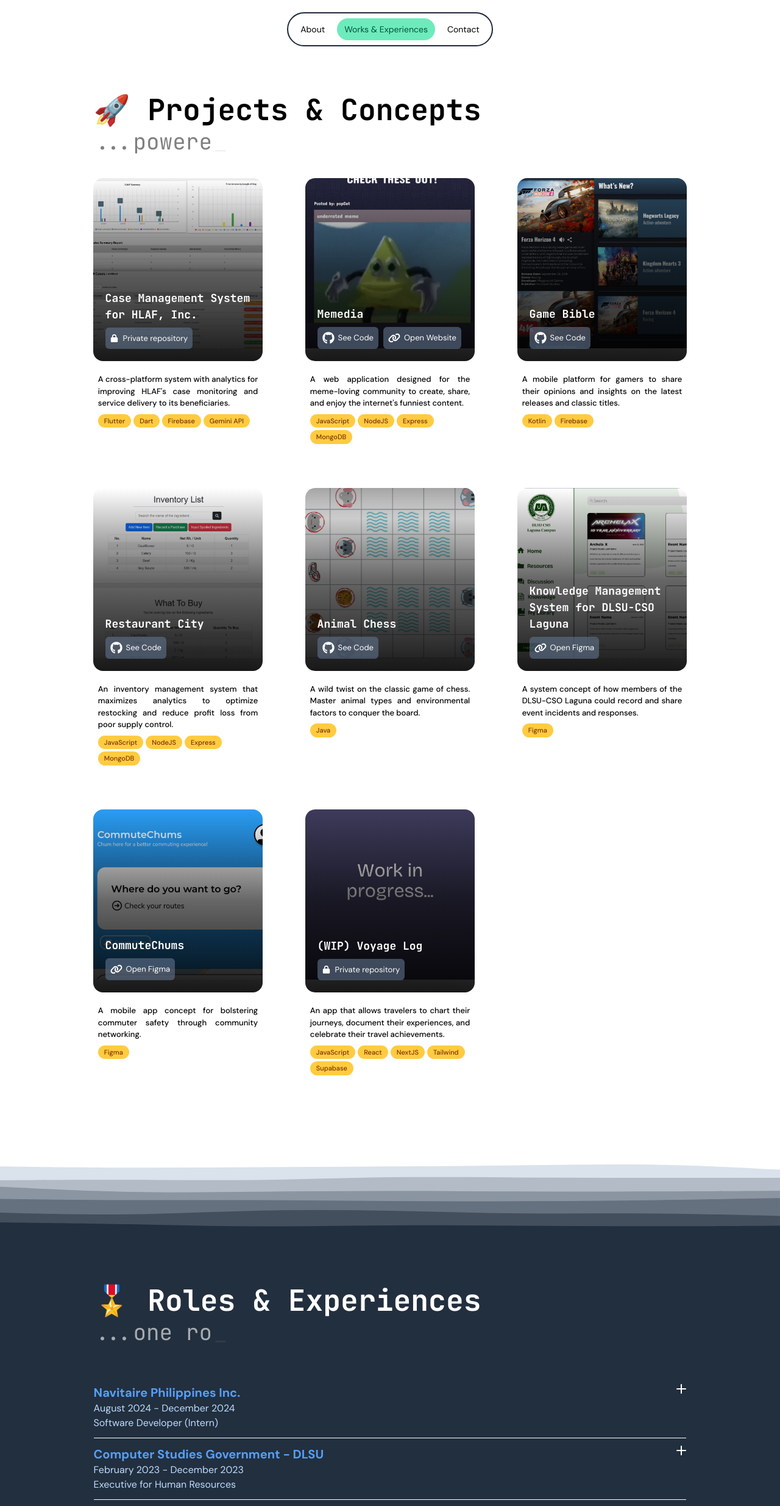
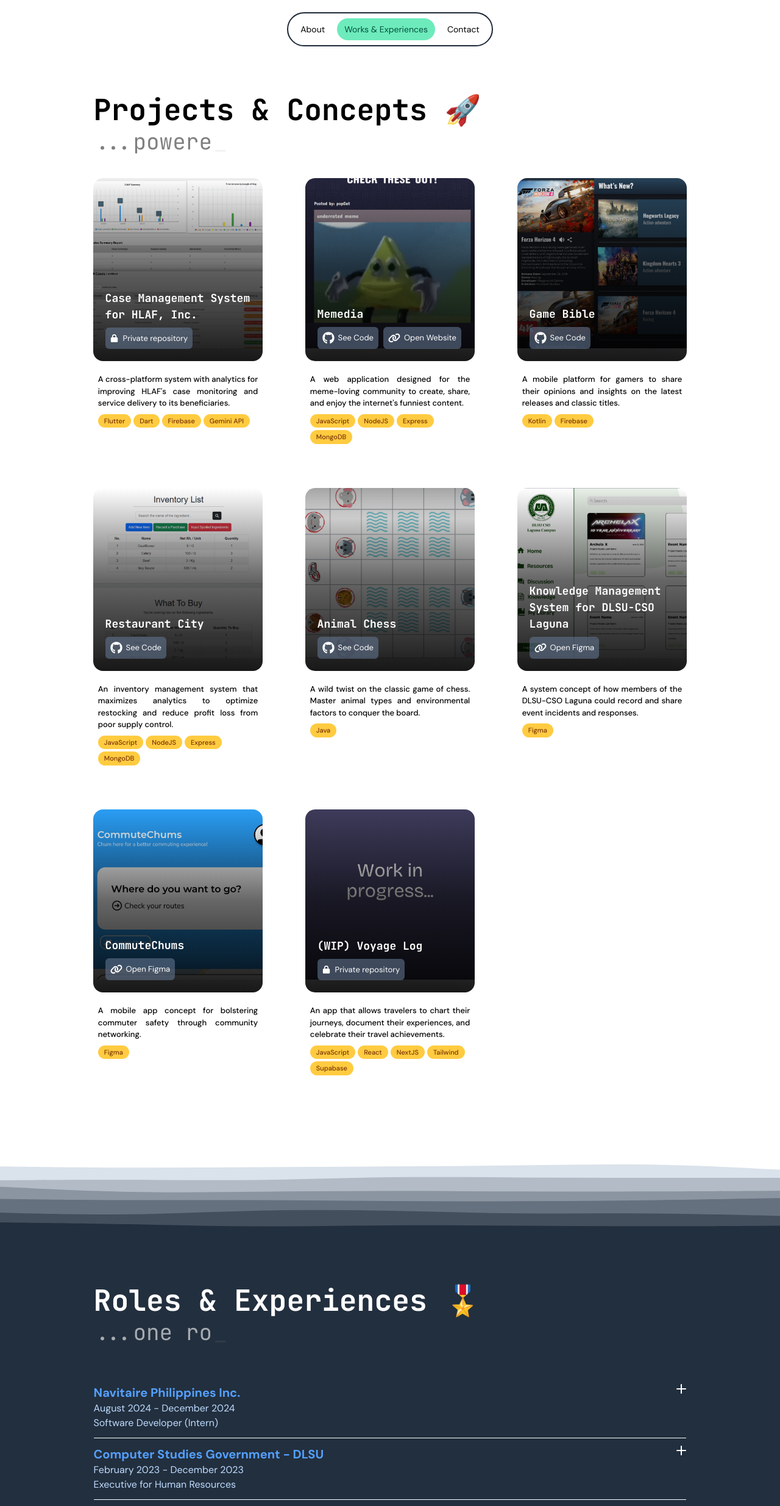
Before and after one commit to ca-r-b/carb-portfolio, a React (Vite) app: page /works-experiences in a window 1280 px wide. Shown: the top 2469 px of the page at 61% size. Built offline with nearby package versions, Linux system fonts and the light colour scheme.

Commit message:
Rearranged emojis at work page

```diff
--- a/src/pages/Works.jsx
+++ b/src/pages/Works.jsx
@@ -17,7 +17,7 @@
       <div className="flex flex-col">
         <section>
           <WorkHeader
-          mainTitle="🚀 Projects & Concepts"
+          mainTitle="Projects & Concepts 🚀"
           subTitle1="Built with passion..."
           subTitle2="...powered by coffee"
           />
@@ -27,7 +27,7 @@
         <section>
           <div className="flex flex-col justify-between bg-[#222f3e] pb-10">
             <WorkHeader
-            mainTitle="🎖️ Roles & Experiences"
+            mainTitle="Roles & Experiences 🎖️"
             subTitle1="Shaping my career..."
             subTitle2="...one role at a time"
             fontMainTitleColor="text-white"
```
